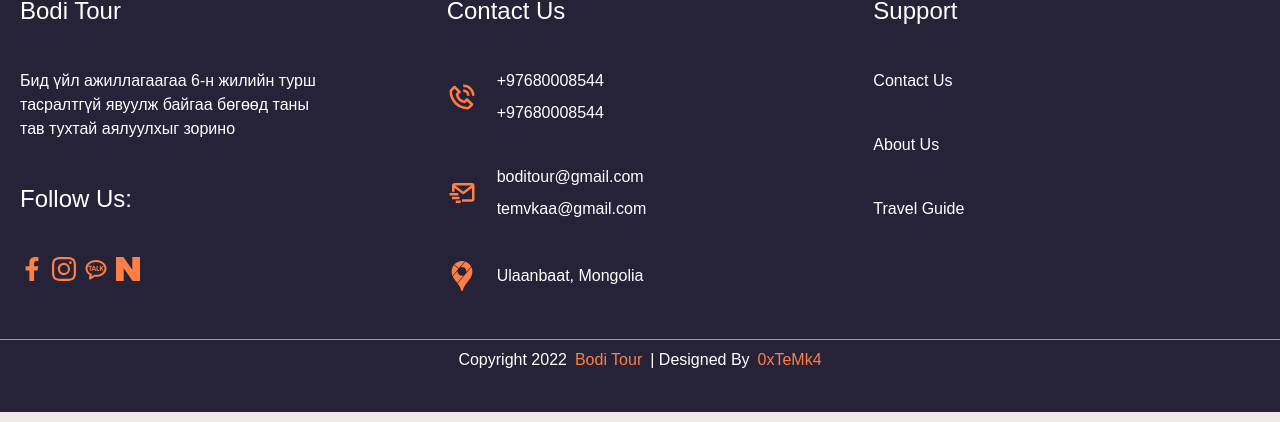
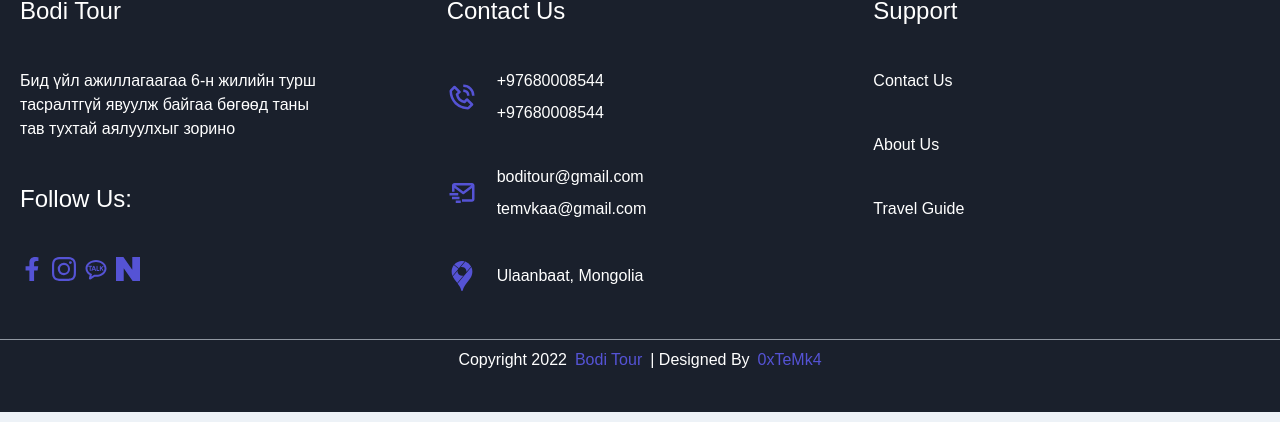
Before and after one commit to temuujinnn/login, a Next.js app: page / in a window 1280 px wide. Shown: the part 147-569 px from the top of the page. Built offline with nearby package versions, Linux system fonts and the light colour scheme; no server answers.

Commit message:
maybe done

```diff
--- a/Component/SubHeader.tsx
+++ b/Component/SubHeader.tsx
@@ -1,9 +1,10 @@
 import { AspectRatio, Box } from "@chakra-ui/react";
 export const SubHeader = ({ text }: any) => {
   return (
-    <AspectRatio ratio={18}>
+    <AspectRatio ratio={12}>
       <Box
-        bg="brandGray.600"
+        bg="brand.500"
+        color="brandGray.800"
         p={10}
         fontSize={["2xl", "2xl", "3xl", "4xl", "6xl"]}
       >
--- a/Domains/Home/OurTravel.tsx
+++ b/Domains/Home/OurTravel.tsx
@@ -3,7 +3,13 @@
 export const OurTravel = ({ el }: any, ind: number) => {
   return (
     <>
-      <VStack color="white" borderRadius="12px" p={10} bg="#304f47" key={ind}>
+      <VStack
+        color="white"
+        borderRadius="12px"
+        p={10}
+        bg="brandGray.600"
+        key={ind}
+      >
         <Icon fontSize="6xl" as={el.icon} />
         <Text textAlign="center" fontSize="xl">
           {el.title}
--- a/Domains/Home/TripCard.tsx
+++ b/Domains/Home/TripCard.tsx
@@ -30,7 +30,7 @@
             <Icon as={GoCalendar} />5 Days/6 night
           </Text>
         </HStack>
-        <Text color="#ff7f47" fontSize="2xl">
+        <Text color="brand.700" fontSize="2xl">
           <Icon as={GrMap} /> Gobi desert tour
         </Text>
       </Stack>
--- a/Domains/Home/index.tsx
+++ b/Domains/Home/index.tsx
@@ -93,7 +93,7 @@
                       px={3}
                       justifyContent="space-between"
                     >
-                      <Text color="#ff7f47" fontSize="md">
+                      <Text color="brand.700" fontSize="md">
                         <Icon as={GrMap} /> {el.tourName}
                       </Text>
                       <Text fontSize="md">₩120.000/원 1인</Text>
@@ -130,7 +130,7 @@
                       px={3}
                       justifyContent="space-between"
                     >
-                      <Text color="#ff7f47" fontSize="md">
+                      <Text color="brand.700" fontSize="md">
                         <Icon as={GrMap} /> {el.tourName}
                       </Text>
                       <Text fontSize="md">₩120.000/원 1인</Text>
--- a/Domains/TravelList/index.tsx
+++ b/Domains/TravelList/index.tsx
@@ -71,6 +71,7 @@
               onChange={(e) => {
                 setPrice(e);
               }}
+              step={100000}
               min={0}
               max={3000000}
               aria-label={["min", "max"]}
@@ -107,7 +108,7 @@
                           px={3}
                           justifyContent="space-between"
                         >
-                          <Text color="#ff7f47" fontSize="md">
+                          <Text color="brand.700" fontSize="md">
                             <Icon as={GrMap} /> {el.tourName}
                           </Text>
                           <Text fontSize="md">₩120.000/원 1인</Text>
--- a/Theme/colors.ts
+++ b/Theme/colors.ts
@@ -1,27 +1,27 @@
 const brand = {
-	50: "#E6F0F7",
-	100: "#CCE0F0",
-	200: "#B3D1E8",
-	300: "#99C2E1",
-	400: "#80B3D9",
-	500: "#66A3D1",
-	600: "#4D94CA",
-	700: "#3385C2",
-	800: "#1975BB",
-	900: "#0066B3",
+	50: "#EAEAFA",
+	100: "#D4D4F5",
+	200: "#BFBFEF",
+	300: "#AAA9EA",
+	400: "#9594E5",
+	500: "#7F7EE0",
+	600: "#6A69DB",
+	700: "#5553D5",
+	800: "#3F3DD0",
+	900: "#2A28CB",
 };
 
 const brandGray = {
-	50: "#ffffff",
-	100: "#fbfafa",
-	200: "#f7f4f4",
-	300: "#f4efef",
-	400: "#f0e9e9",
-	500: "#ece4e4",
-	600: "#bdb6b6",
-	700: "#8e8989",
-	800: "#5e5b5b",
-	900: "#2f2e2e",
+	50: "#F7FAFC",
+	100: "#EDF2F7",
+	200: "#E2E8F0",
+	300: "#CBD5E0",
+	400: "#A0AEC0",
+	500: "#718096",
+	600: "#4A5568",
+	700: "#2D3748",
+	800: "#1A202C",
+	900: "#171923",
 };
 
 const bgColor = {
@@ -34,37 +34,27 @@
 	100: "white",
 };
 
-const purple = {
-	100: "#34164a",
-	200: "#3c1956",
-	300: "#451d62",
-	400: "#4d206f",
-	500: "#56247b",
-	600: "#F50407",
-	700: "#785095",
-	800: "#8966a3",
-	900: "#9a7cb0",
+const success = {
+		100: "#CCF6ED",
+	200: "#B3F1E3",
+	300: "#99EDDA",
+	400: "#80E8D1",
+	500: "#66E3C8",
+	600: "#4DDFBF",
+	700: "#33DAB5",
+	800: "#19D6AC",
+	900: "#00D1A3",
 };
 
-const yellow = {
-	100: "#91700e",
-	200: "#a98211",
-	300: "#c29513",
-	400: "#daa716",
-	500: "#f2ba18",
-	600: "#f3c12f",
-	700: "#f5c846",
-	800: "#f6cf5d",
-	900: "#f7d674",
-};
+
 
 const colors = {
 	brand,
 	brandGray,
 	bgColor,
 	fontColor,
-	purple,
-	yellow,
+	success,
+
 };
 
 export default colors;
--- a/Theme/styles.ts
+++ b/Theme/styles.ts
@@ -4,7 +4,7 @@
 	global: (props: any) => ({
 		body: {
 			fontFamily: "'Rubik', sans-serif",
-			bg: mode("brandGray.400", "gray.800")(props),
+			bg: mode("brandGray.100", "gray.800")(props),
 		},
 	}),
 };
--- a/pages/Layout/Footer.tsx
+++ b/pages/Layout/Footer.tsx
@@ -17,10 +17,10 @@
 import { SiGooglemaps } from "react-icons/si";
 const icons = [FaFacebookF, BsInstagram, RiKakaoTalkLine, SiNaver];
 const support = ["Contact Us", "About Us", "Travel Guide "];
-export const Footer = () => {
+const Footer = () => {
   return (
     <>
-      <Stack pt="100px" pb={10} bg="#262339">
+      <Stack pt="100px" pb={10} bg="brandGray.800">
         <SimpleGrid
           color="white"
           flexDir="column"
@@ -41,11 +41,12 @@
             </Text>
             <Text fontSize="2xl">Follow Us:</Text>
             <HStack>
-              {icons.map((el) => {
+              {icons.map((el: any, ind: number) => {
                 return (
                   <Icon
+                    key={ind}
                     cursor="pointer"
-                    color="#ff7f47"
+                    color="brand.700"
                     fontSize="2xl"
                     as={el}
                   />
@@ -56,21 +57,21 @@
           <Stack spacing={10}>
             <Text fontSize="2xl">Contact Us</Text>
             <HStack spacing={5}>
-              <Icon fontSize="3xl" color="#ff7f47" as={BiPhoneCall} />
+              <Icon fontSize="3xl" color="brand.700" as={BiPhoneCall} />
               <Stack>
                 <Text>+97680008544</Text>
                 <Text>+97680008544</Text>
               </Stack>
             </HStack>
             <HStack spacing={5}>
-              <Icon fontSize="3xl" color="#ff7f47" as={BiMailSend} />
+              <Icon fontSize="3xl" color="brand.700" as={BiMailSend} />
               <Stack>
                 <Text>boditour@gmail.com</Text>
                 <Text>temvkaa@gmail.com</Text>
               </Stack>
             </HStack>
             <HStack spacing={5}>
-              <Icon fontSize="3xl" color="#ff7f47" as={SiGooglemaps} />
+              <Icon fontSize="3xl" color="brand.700" as={SiGooglemaps} />
               <Stack>
                 <Text>Ulaanbaat, Mongolia</Text>
               </Stack>
@@ -78,8 +79,12 @@
           </Stack>
           <Stack spacing={10}>
             <Text fontSize="2xl">Support</Text>
-            {support.map((el) => {
-              return <Text cursor="pointer">{el}</Text>;
+            {support.map((el: any, ind: number) => {
+              return (
+                <Text key={ind} cursor="pointer">
+                  {el}
+                </Text>
+              );
             })}
           </Stack>
         </SimpleGrid>
@@ -88,13 +93,14 @@
           <Text color="white" textAlign="center">
             Copyright 2022
           </Text>
-          <Text color="#ff7f47">Bodi Tour</Text>
+          <Text color="brand.700">Bodi Tour</Text>
           <Text color="white" textAlign="center">
             | Designed By
           </Text>
-          <Text color="#ff7f47"> 0xTeMk4</Text>
+          <Text color="brand.700"> 0xTeMk4</Text>
         </HStack>
       </Stack>
     </>
   );
 };
+export default Footer;
--- a/pages/Layout/Header.tsx
+++ b/pages/Layout/Header.tsx
@@ -1,4 +1,4 @@
-import { Box, Flex, HStack, Image, Select, Text } from "@chakra-ui/react";
+import { Box, HStack, Text } from "@chakra-ui/react";
 import Link from "next/link";
 import { useEffect, useState } from "react";
 import { FiMenu } from "react-icons/fi";
@@ -44,7 +44,7 @@
     >
       {header.map((el: any, ind: number) => {
         return (
-          <Link key={ind} href={el.link}>
+          <Link key={ind} passHref href={el.link}>
             <Text
               display={["none", "none", "none", "none", "flex", "flex"]}
               _hover={{ textDecoration: "underline" }}
--- a/pages/Layout/Sidebar.tsx
+++ b/pages/Layout/Sidebar.tsx
@@ -22,7 +22,7 @@
   onClose: () => void;
 }
 
-export const Sidebar = ({ isOpen, onClose }: Sidebar) => {
+const Sidebar = ({ isOpen, onClose }: Sidebar) => {
   const [reverse, setReverse] = useState(false);
   const size = UseSize("drawer");
 
@@ -69,3 +69,4 @@
     </Drawer>
   );
 };
+export default Sidebar;
```
Also changed, not shown: pages/Layout/index.tsx (+4 -3 lines), 1 other file (tests, documents, lock files or other folders).
